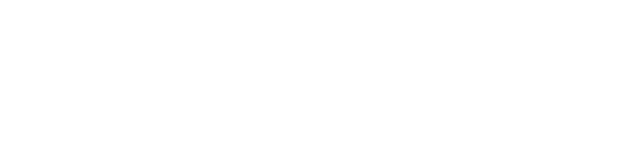
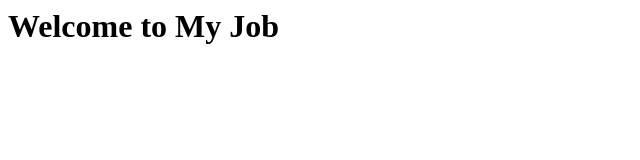
Before and after one commit to Patchara-k/PJob, a plain HTML site: page index.html in a window 1280 px wide. Shown: the whole page, without its empty margins (0-640 px from the left). Drawn offline with Linux system fonts and the light colour scheme.

Commit message:
Add Heading to Website

```diff
--- a/index.html
+++ b/index.html
@@ -5,6 +5,6 @@
     <title>My Job</title>
 </head>
 <body>
-
+    <h1>Welcome to My Job</h1>
 </body>
 </html>
```
